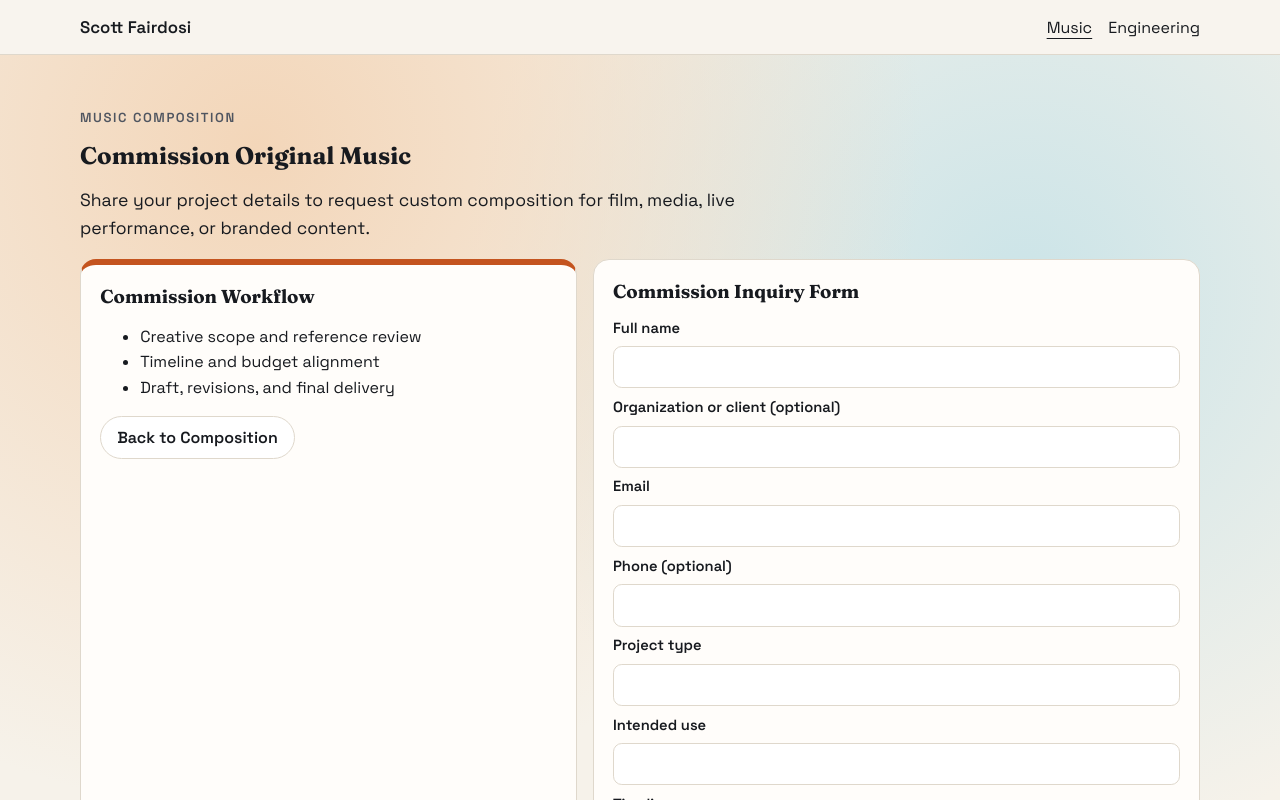
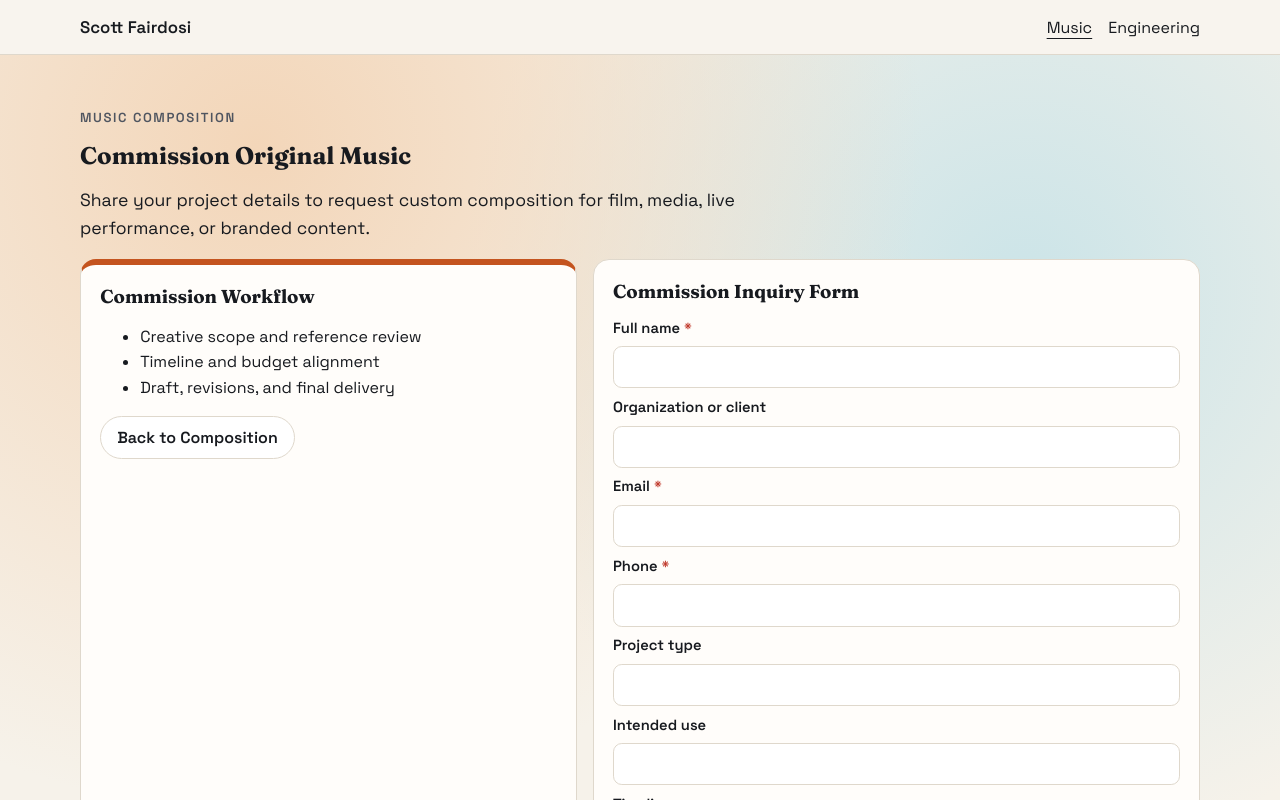
Before and after one commit to Charlescott/Portfolio-Website, a React (Vite) app in the folder client/: page /music/commission-inquiry in a window 1280 px wide. Shown: the top 800 px of the page. Built offline with nearby package versions, Linux system fonts and the light colour scheme; no server answers.

Commit message:
Add required asterisks to commission inquiry

```diff
--- a/client/src/pages/CommissionInquiryPage.jsx
+++ b/client/src/pages/CommissionInquiryPage.jsx
@@ -21,6 +21,8 @@ export function CommissionInquiryPage() {
   const [isSubmitting, setIsSubmitting] = useState(false);
   const [submitError, setSubmitError] = useState('');
 
+  const requiredLabels = new Set(['Full Name', 'Email', 'Phone']);
+
   const onChange = (event) => {
     const { name, value } = event.target;
     setForm((prev) => ({ ...prev, [name]: value }));
@@ -32,11 +34,7 @@ export function CommissionInquiryPage() {
     setIsSubmitting(true);
 
     try {
-      await submitInquiry({
-        inquiryType: 'composition-commission',
-        formTitle: 'Music Commission Inquiry',
-        subject: 'Music Commission Inquiry',
-        fields: [
+      const fields = [
         { label: 'Full Name', value: form.fullName },
         { label: 'Organization/Client', value: form.organization },
         { label: 'Email', value: form.email },
@@ -47,7 +45,16 @@ export function CommissionInquiryPage() {
         { label: 'Budget Range', value: form.budgetRange },
         { label: 'Creative Brief', value: form.creativeBrief },
         { label: 'Reference Tracks', value: form.referenceTracks },
-        ],
+      ];
+
+      await submitInquiry({
+        inquiryType: 'composition-commission',
+        formTitle: 'Music Commission Inquiry',
+        subject: 'Music Commission Inquiry',
+        fields: fields.filter((field) => {
+          if (requiredLabels.has(field.label)) return true;
+          return String(field.value || '').trim().length > 0;
+        }),
       });
       setSubmitted(true);
       setForm(initialForm);
@@ -90,29 +97,35 @@ export function CommissionInquiryPage() {
             </div>
           ) : (
             <form className="lessons-form" onSubmit={onSubmit}>
-              <label htmlFor="fullName">Full name</label>
+              <label htmlFor="fullName">
+                Full name<span className="required-asterisk" aria-hidden="true">*</span>
+              </label>
               <input id="fullName" name="fullName" value={form.fullName} onChange={onChange} required />
 
-              <label htmlFor="organization">Organization or client (optional)</label>
+              <label htmlFor="organization">Organization or client</label>
               <input id="organization" name="organization" value={form.organization} onChange={onChange} />
 
-              <label htmlFor="email">Email</label>
+              <label htmlFor="email">
+                Email<span className="required-asterisk" aria-hidden="true">*</span>
+              </label>
               <input id="email" name="email" type="email" value={form.email} onChange={onChange} required />
 
-              <label htmlFor="phone">Phone (optional)</label>
-              <input id="phone" name="phone" type="tel" value={form.phone} onChange={onChange} />
+              <label htmlFor="phone">
+                Phone<span className="required-asterisk" aria-hidden="true">*</span>
+              </label>
+              <input id="phone" name="phone" type="tel" value={form.phone} onChange={onChange} required />
 
               <label htmlFor="projectType">Project type</label>
-              <input id="projectType" name="projectType" value={form.projectType} onChange={onChange} required />
+              <input id="projectType" name="projectType" value={form.projectType} onChange={onChange} />
 
               <label htmlFor="intendedUse">Intended use</label>
-              <input id="intendedUse" name="intendedUse" value={form.intendedUse} onChange={onChange} required />
+              <input id="intendedUse" name="intendedUse" value={form.intendedUse} onChange={onChange} />
 
               <label htmlFor="timeline">Timeline</label>
-              <textarea id="timeline" name="timeline" value={form.timeline} onChange={onChange} rows={2} required />
+              <textarea id="timeline" name="timeline" value={form.timeline} onChange={onChange} rows={2} />
 
               <label htmlFor="budgetRange">Budget range</label>
-              <input id="budgetRange" name="budgetRange" value={form.budgetRange} onChange={onChange} required />
+              <input id="budgetRange" name="budgetRange" value={form.budgetRange} onChange={onChange} />
 
               <label htmlFor="creativeBrief">Creative brief</label>
               <textarea
@@ -121,10 +134,9 @@ export function CommissionInquiryPage() {
                 value={form.creativeBrief}
                 onChange={onChange}
                 rows={4}
-                required
               />
 
-              <label htmlFor="referenceTracks">Reference tracks / links (optional)</label>
+              <label htmlFor="referenceTracks">Reference tracks / links</label>
               <textarea
                 id="referenceTracks"
                 name="referenceTracks"
```
Lines whose indentation alone changed are shown as unchanged.
